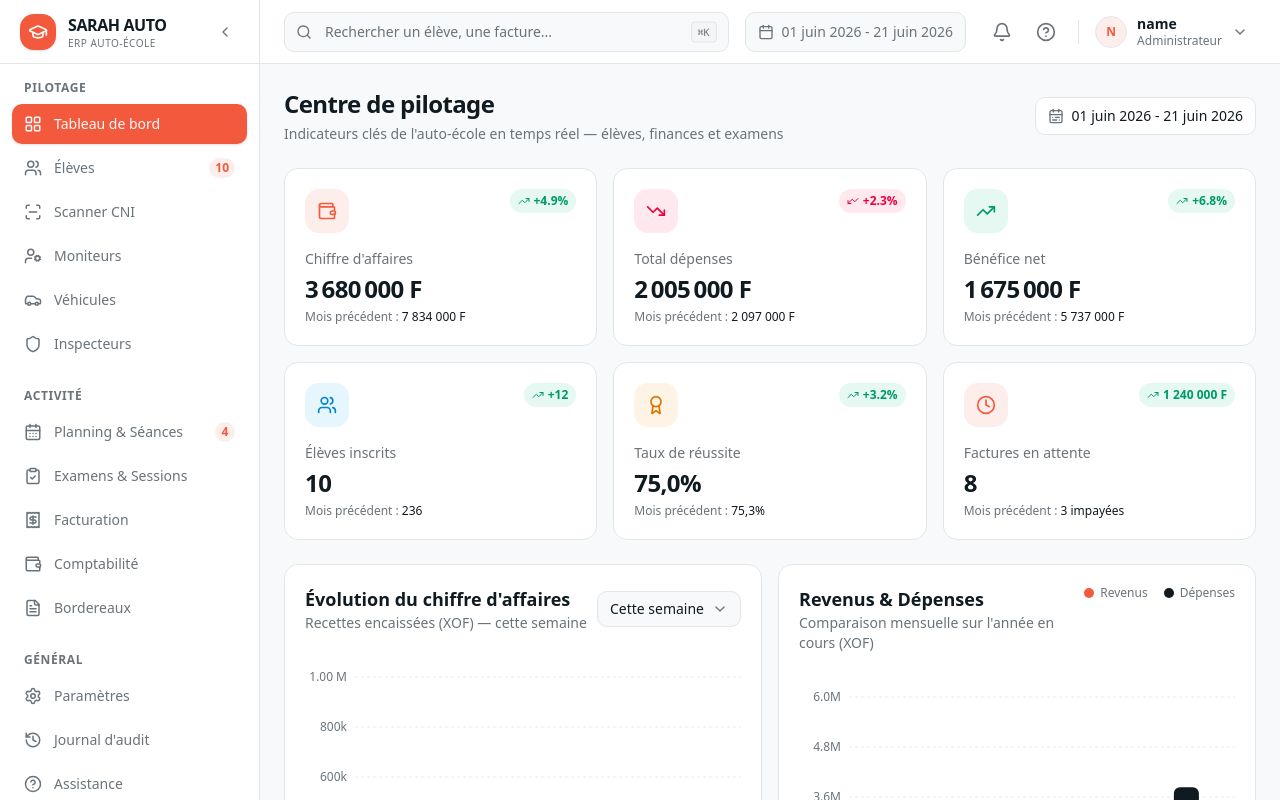
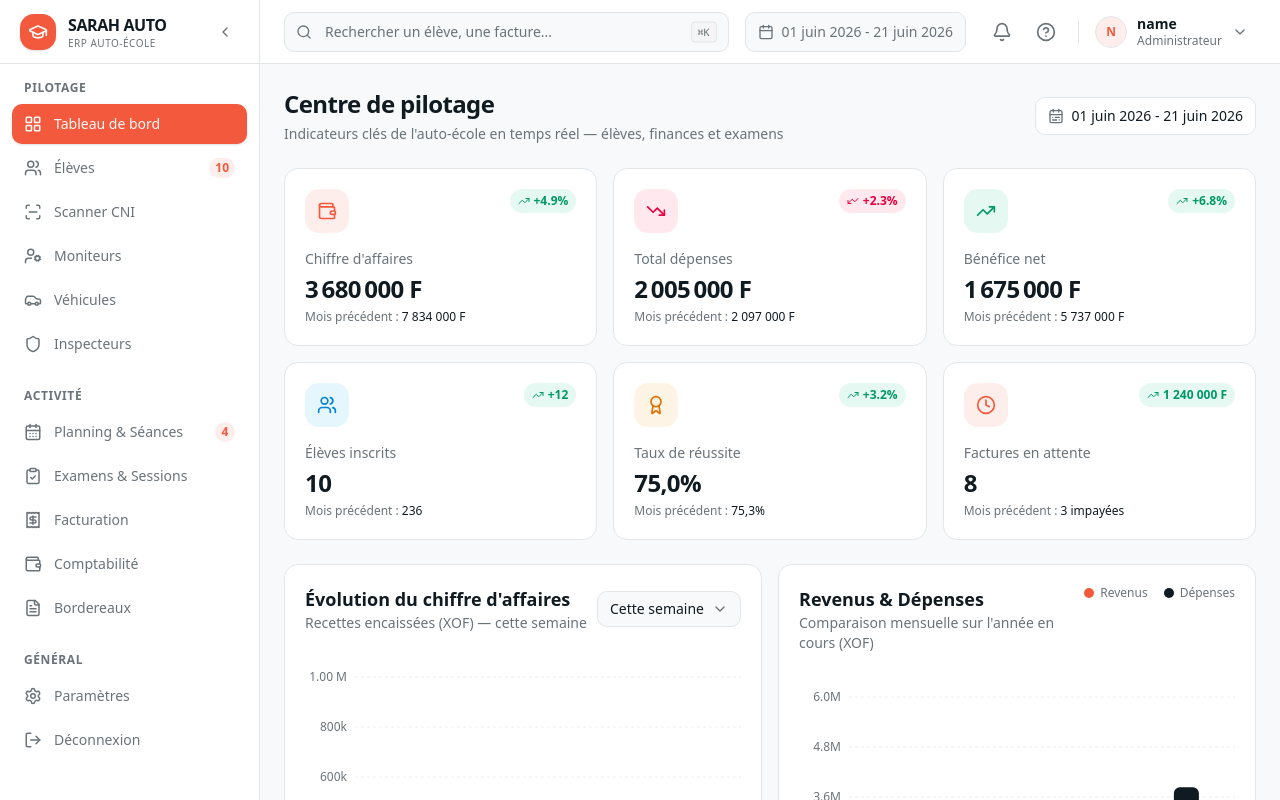
Before and after one commit to rwandadream/Auto-Ecole, a Next.js app: page / in a window 1280 px wide. Both pictures are taken after typing "name@example.com", "Sample123" into the empty fields and a click on the button "Se connecter". Built offline with nearby package versions, Linux system fonts and the light colour scheme.

Commit message:
b9090766-1343-4dce-9e47-cb2773eb1bd0

```diff
--- a/src/components/dashboard/sidebar.tsx
+++ b/src/components/dashboard/sidebar.tsx
@@ -84,8 +84,6 @@ const navSections: NavSection[] = [
     title: 'Général',
     items: [
       { label: 'Paramètres', view: 'parametres', icon: Settings, roles: ['Administrateur principal', 'Administrateur secondaire'] },
-      { label: 'Journal d\'audit', view: 'audit', icon: History, roles: ['Administrateur principal', 'Administrateur secondaire'] },
-      { label: 'Assistance', view: 'assistance', icon: HelpCircle },
       { label: 'Déconnexion', icon: LogOut, isLogout: true },
     ],
   },
```
